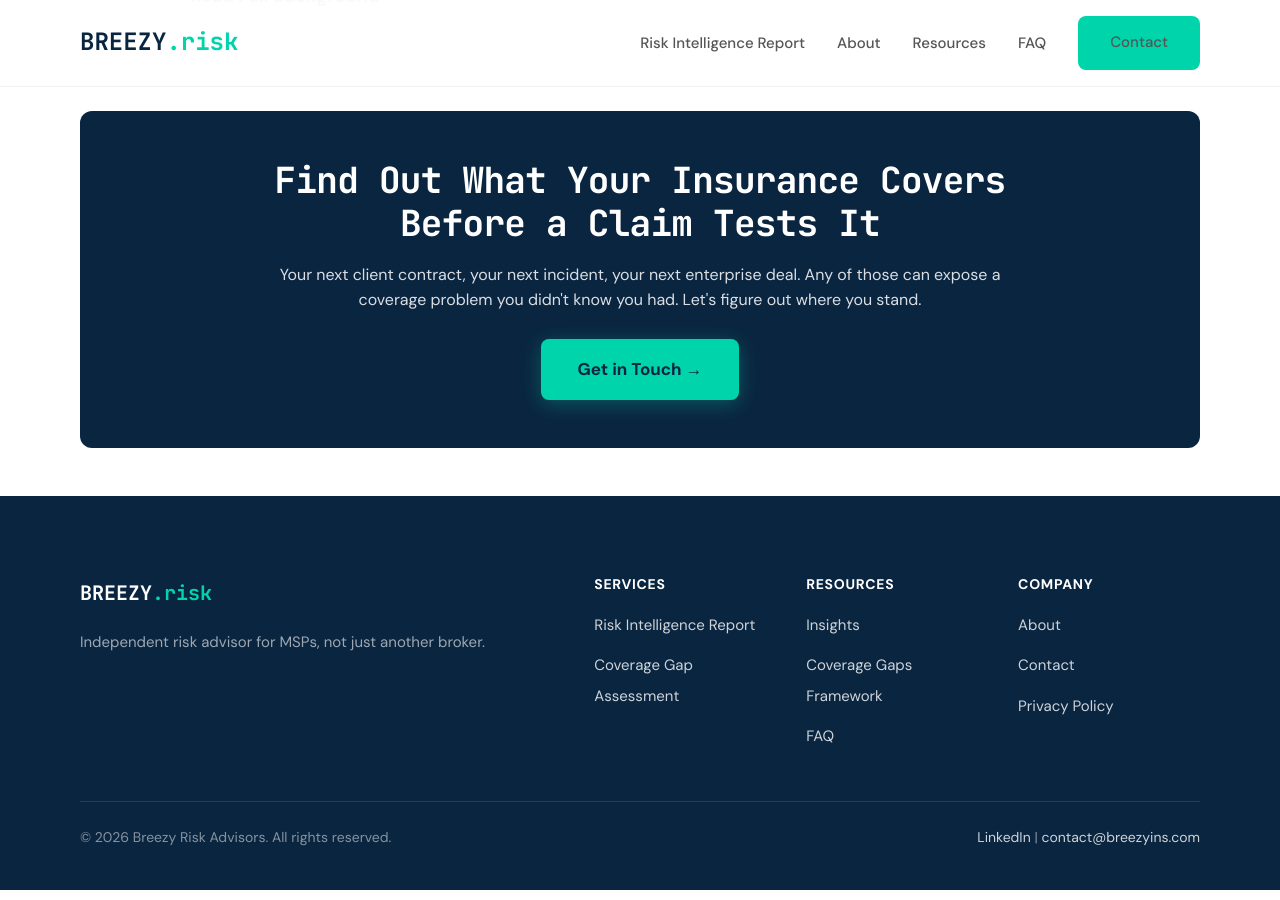
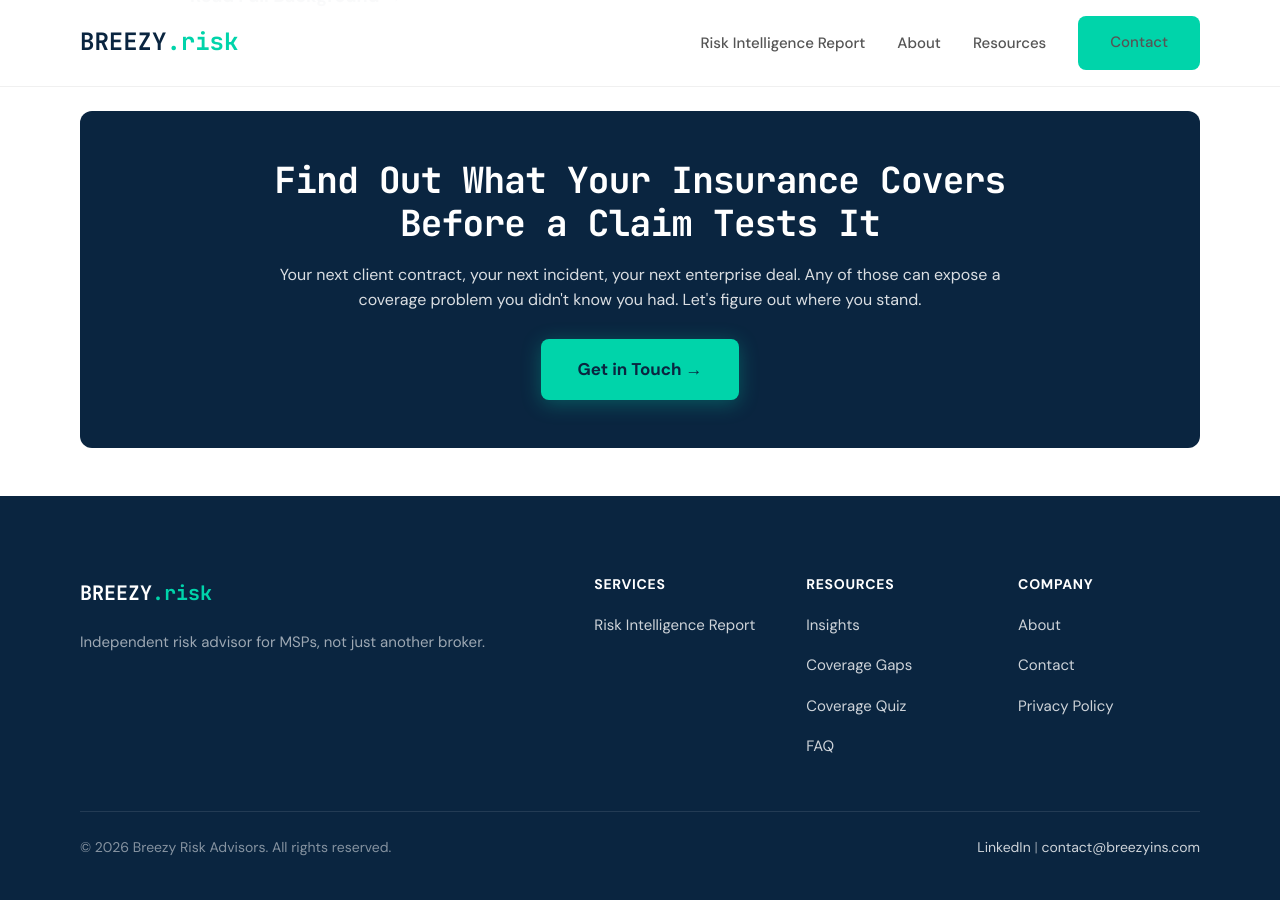
Before and after one commit to joeproe1/breezyins.com, a Jekyll site: the page built from index.html, in a window 1280 px wide and 900 px high, scrolled down 2594 px. Built offline with Jekyll 4.4.1, drawn with Linux system fonts in a browser that asks for light colours.

Commit message:
Simplify nav and footer: shorter names, consistent grouping
- 'Coverage Gaps Framework' → 'Coverage Gaps'
- 'Coverage Gap Assessment' → 'Coverage Quiz'
- Move FAQ into Resources dropdown
- Footer Resources matches nav Resources

Co-Authored-By: Claude Opus 4.6 <noreply@anthropic.com>

```diff
--- a/_includes/footer.html
+++ b/_includes/footer.html
@@ -10,14 +10,14 @@
                     <h4>Services</h4>
                     <ul>
                         <li><a href="{{ '/risk-intelligence-report/' | relative_url }}">Risk Intelligence Report</a></li>
-                        <li><a href="{{ '/msp-insurance-assessment/' | relative_url }}">Coverage Gap Assessment</a></li>
                     </ul>
                 </div>
                 <div class="footer-col">
                     <h4>Resources</h4>
                     <ul>
                         <li><a href="{{ '/insights/' | relative_url }}">Insights</a></li>
-                        <li><a href="{{ '/coverage-gaps-framework/' | relative_url }}">Coverage Gaps Framework</a></li>
+                        <li><a href="{{ '/coverage-gaps-framework/' | relative_url }}">Coverage Gaps</a></li>
+                        <li><a href="{{ '/msp-insurance-assessment/' | relative_url }}">Coverage Quiz</a></li>
                         <li><a href="{{ '/faq/' | relative_url }}">FAQ</a></li>
                     </ul>
                 </div>
--- a/_includes/nav.html
+++ b/_includes/nav.html
@@ -16,16 +16,11 @@
                     <a href="#" class="dropdown-trigger">Resources</a>
                     <ul class="dropdown-menu">
                         <li><a href="{{ '/insights/' | relative_url }}">Insights</a></li>
-                        <li><a href="{{ '/coverage-gaps-framework/' | relative_url }}">Coverage Gaps Framework</a></li>
-                        <li>
-                            <a href="{{ '/msp-insurance-assessment/' | relative_url }}">
-                                <span class="desktop-label">Coverage Gap Assessment</span>
-                                <span class="mobile-label">Gap Assessment</span>
-                            </a>
-                        </li>
+                        <li><a href="{{ '/coverage-gaps-framework/' | relative_url }}">Coverage Gaps</a></li>
+                        <li><a href="{{ '/msp-insurance-assessment/' | relative_url }}">Coverage Quiz</a></li>
+                        <li><a href="{{ '/faq/' | relative_url }}">FAQ</a></li>
                     </ul>
                 </li>
-                <li><a href="{{ '/faq/' | relative_url }}">FAQ</a></li>
                 <li><a href="{{ '/contact/' | relative_url }}" class="btn btn-primary">Contact</a></li>
             </ul>
         </nav>
```
